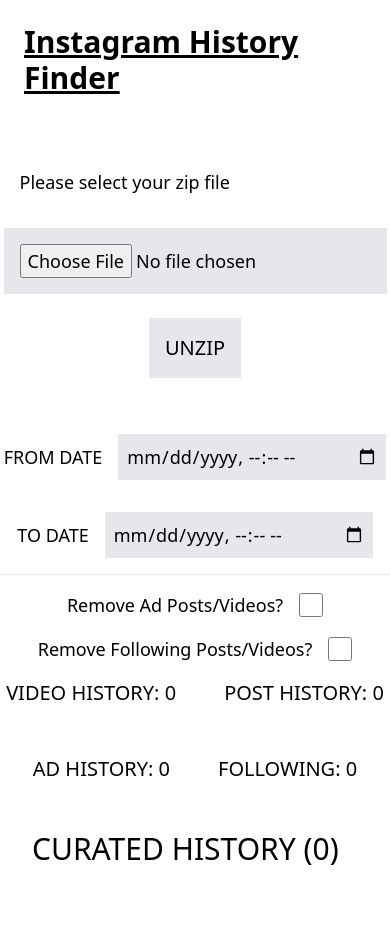
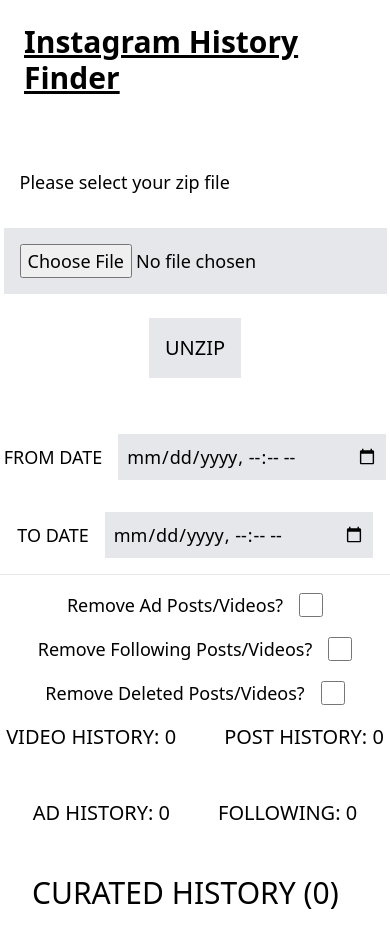
Before and after one commit to tediferJones/instagram-history-finder, a React (Create React App) app: page / in a window 390 px wide. Before the commit the page ends 899 px from the top, so only its background shows below. Built offline with nearby package versions, Linux system fonts and the light colour scheme.

Commit message:
added Remove Deleted filter, and got curratedHistory.js to work significantly better on mobile screen sizes

```diff
--- a/src/App.js
+++ b/src/App.js
@@ -17,6 +17,8 @@
     adAuthors: [],
     removeFollowing: false,
     followingAuthors: [],
+    removeDeleted: false,
+    deletedAuthors: ['DELETED'],
   })
 
   function getISOString(date, roundUp=false) {
@@ -98,5 +100,6 @@
 //    - Try to make getFile easily expandable, what if we want to add more files in future?
 //    - Add checkbox for remove Deleted posts/videos
 //    - Styling: Tailwind Cheat Sheet: https://nerdcave.com/tailwind-cheat-sheet
+//    - Add how-to guide or FAQ area explaining how to use the program, i.e. where to download the JSON zip
 
 export default App;
--- a/src/components/CuratedHistory.js
+++ b/src/components/CuratedHistory.js
@@ -11,6 +11,9 @@
   if (props.authorFilters.removeFollowing) {
     authorToRemove = authorToRemove.concat(props.authorFilters.followingAuthors)
   }
+  if (props.authorFilters.removeDeleted) {
+    authorToRemove = authorToRemove.concat(props.authorFilters.deletedAuthors)
+  }
 
   function filterHistoryByTime(item) {
     if (item.timeStamp >= filterStartTime && item.timeStamp <= filterEndTime) {
@@ -23,29 +26,31 @@
   }
 
   const curatedHistory = props.history.filter(filterHistoryByTime).filter(filterHistoryByAuthor);
-  {/*
-    flex flex-col items-center
-  */}
+
+  // itemContainer: flex flex-wrap
+  // items: FIXED HEIGHT/WIDTH, flex-grow
+
   return (
     <div>
       <h1 className='text-3xl p-8'
       >CURATED HISTORY ({curatedHistory.length})</h1>
-      <div className='flex flex-col items-center'>
-        {curatedHistory.map(item => {
-          return (
-            <div className='p-4 m-8 w-full lg:w-3/5 flex duration-700 border-black hover:bg-gray-600 hover:text-white hover:border-white'
-              key={uuidv4()}
-            >
-              {item.author === 'DELETED' ? <h3 className='flex-1 text-center'>DELETED</h3> :
-              <a href={`https://www.instagram.com/${item.author}`} className='flex-1 text-center'>
-                <h3>@{item.author}</h3>
-              </a>
-              }
-              <h3 className='flex-1 text-center border-current border-l-2'>{item.time}</h3>
-              <h3 className='flex-1 text-center border-current border-l-2'>{item.postType}</h3>
+      <div className='text-xl flex flex-col items-center'>
+        {curatedHistory.map(item => item.author === 'DELETED' ?
+          <div className='p-4 m-4 w-full xl:w-3/5 sm:flex duration-700 bg-gray-200 border-black hover:bg-gray-600 hover:text-white hover:border-white'
+              key={uuidv4()}>
+              <h3 className='flex-1 m-auto text-center'>{item.author}</h3>
+              <h3 className='flex-1 m-auto text-center border-current sm:border-l-2 sm:border-r-2'>{item.time}</h3>
+              <h3 className='flex-1 m-auto text-center'>{item.postType}</h3>
             </div>
-          )
-        })}
+            :
+            <a className='p-4 m-4 w-full xl:w-3/5 sm:flex duration-700 bg-gray-200 hover:bg-gray-600 hover:text-white hover:border-white'
+              href={`https://www.instagram.com/${item.author}`}
+              key={uuidv4()}>
+              <h3 className='flex-1 m-auto text-center'>{item.author}</h3>
+              <h3 className='flex-1 m-auto text-center border-current sm:border-l-2 sm:border-r-2'>{item.time}</h3>
+              <h3 className='flex-1 m-auto text-center'>{item.postType}</h3>
+            </a>
+        )}
       </div>
     </div>
   )
--- a/src/components/FilterSelector.js
+++ b/src/components/FilterSelector.js
@@ -58,6 +58,17 @@
             value={props.authorFilters.removeFollowing}
           ></input>
         </div>
+
+        <div className='flex justify-center items-center gap-4'>
+          <label htmlFor='removeDeleted'>Remove Deleted Posts/Videos?</label>
+          <input className='h-6 w-6'
+            id='removeDeleted'
+            name='removeDeleted'
+            type='checkbox'
+            onChange={props.authorFiltersHandler}
+            value={props.authorFilters.removeDeleted}
+          ></input>
+        </div>
       </div>
     </form>
   )
```
